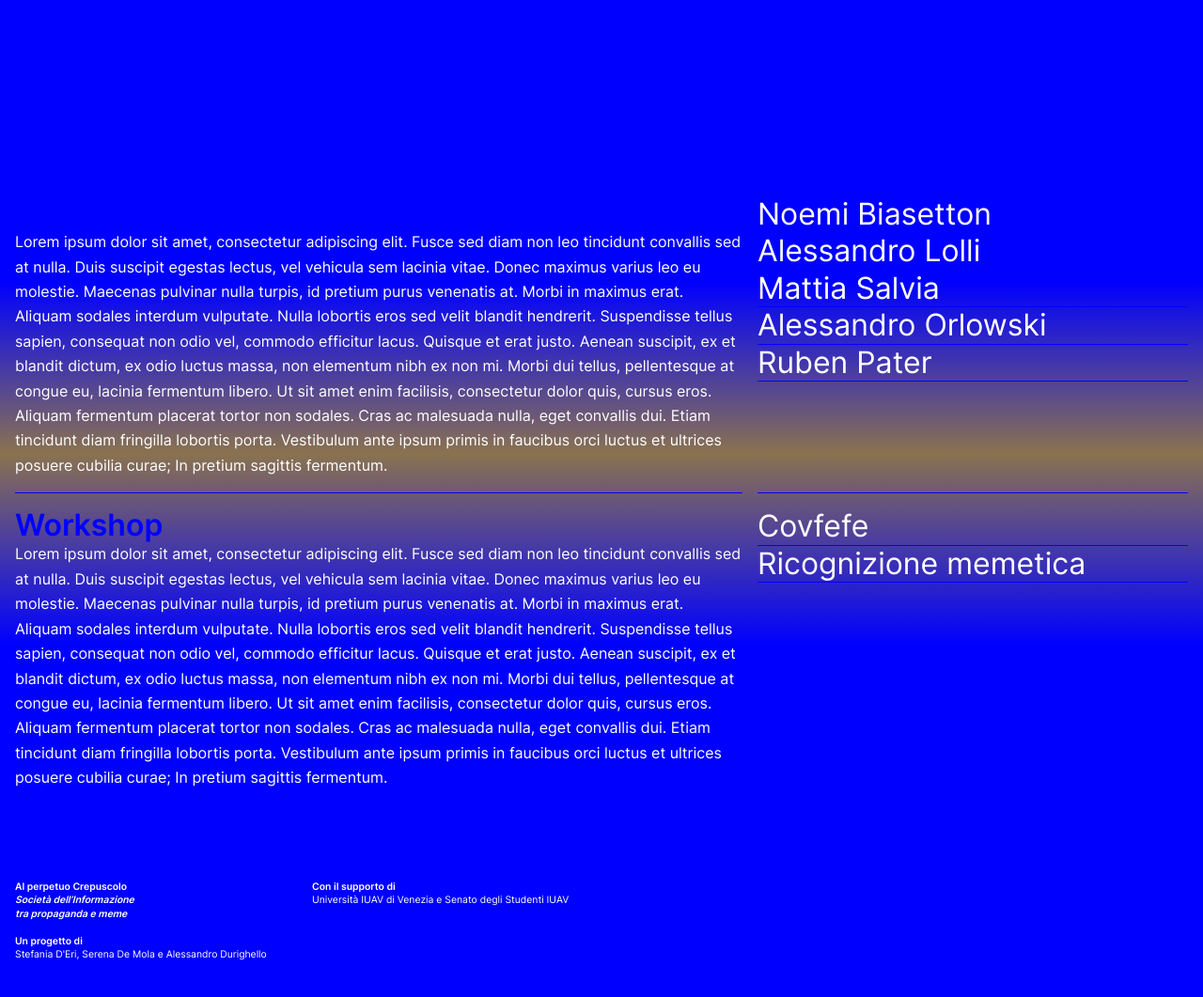
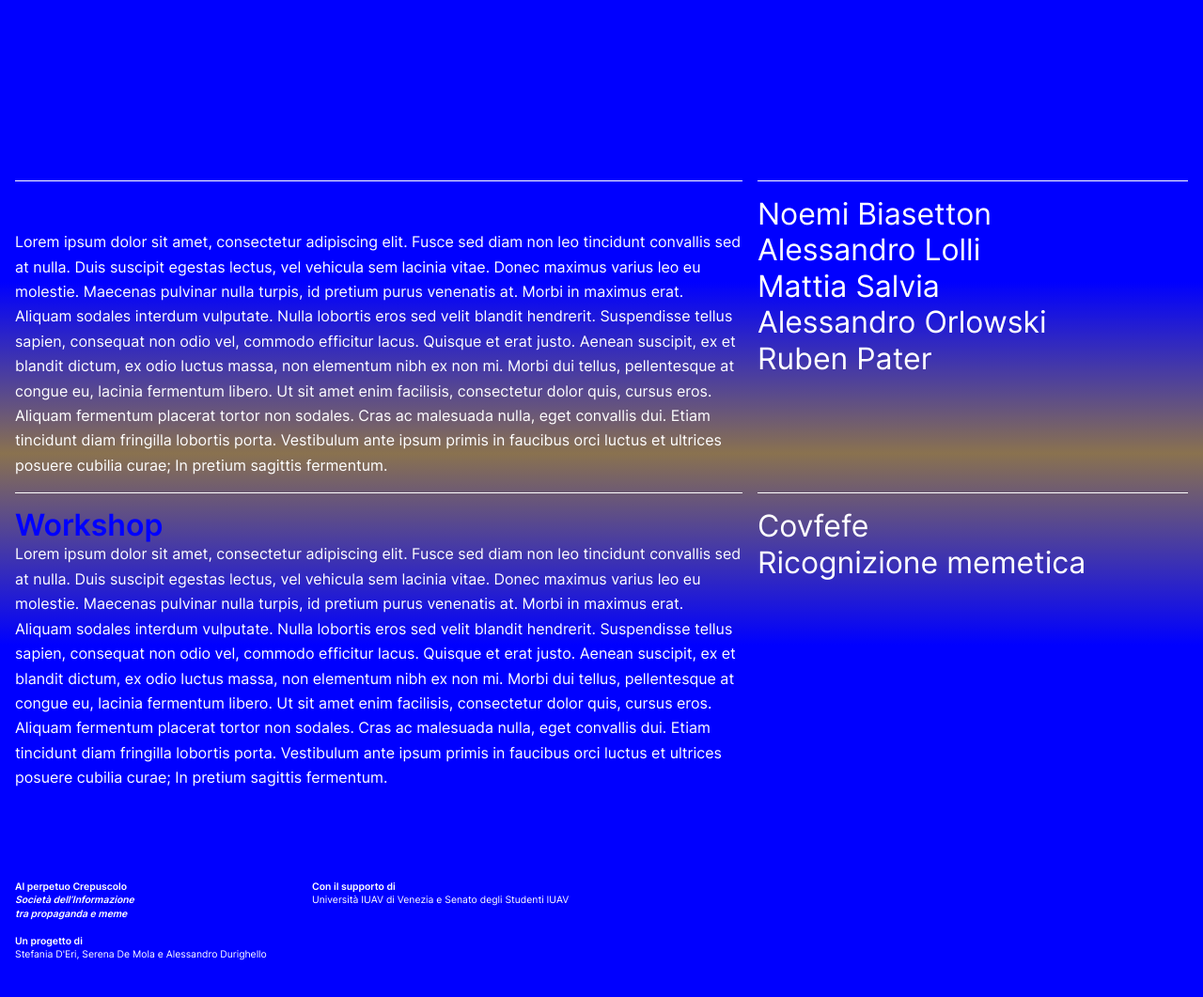
Before and after one commit to stefaniaderi/alperpetuocrepuscolo, a Jekyll site: the page built from index.html, in a window 1280 px wide and 1072 px high. Shown: the top 1061 px of the window at 94% size. Built offline with Jekyll 4.4.1, drawn with Linux system fonts in a browser that asks for light colours.

Commit message:
Update main.css

```diff
--- a/css/main.css
+++ b/css/main.css
@@ -90,7 +90,7 @@
   --font-family-titles: Inter , sans-serif;
   --font-family-sans: Inter, sans-serif;
   --font-small: 0.65rem;
-  --border: 1px solid var(--color-primary);
+  --border: 1px solid var(--color-white);
   --x:0px;
   --y:0px;
   --header-height:11rem;
@@ -169,7 +169,7 @@ h2{
   font-family: var(--font-family-titles);
   font-weight: 600;
   font-size: 2rem;
-  color: var(--color-primary);
+  color: var(--color-white);
   line-height: 110%;
 
 }
@@ -236,7 +236,7 @@ h5, h6 {
 	width: 100%;
 }
 .menu li{
-	border-bottom: 1px solid var(--color-white);
+	border-bottom: var(--border);
 }
 .footer{
 	background-color: var(--color-primary);
@@ -292,18 +292,18 @@ h5, h6 {
 	grid-column: 1 / 6;
     width: 100%;
     padding-top: var(--padding);
-    border-top: 1px solid var(--color-primary);
+    border-top: var(--border);
 }
 .subcontent{
 	grid-column: 6 / 9;
     width: 100%;
     padding-top: var(--padding);
-    border-top: 1px solid var(--color-primary);
+    border-top:var(--border);
 }
 .subcontent li{
 	font-size:2rem;
 	line-height: 120%;
-	border-bottom: 1px solid var(--color-primary);
+	border-bottom: var(--border));
 }
 @media screen and (max-width: 800px){
     :root{
```
